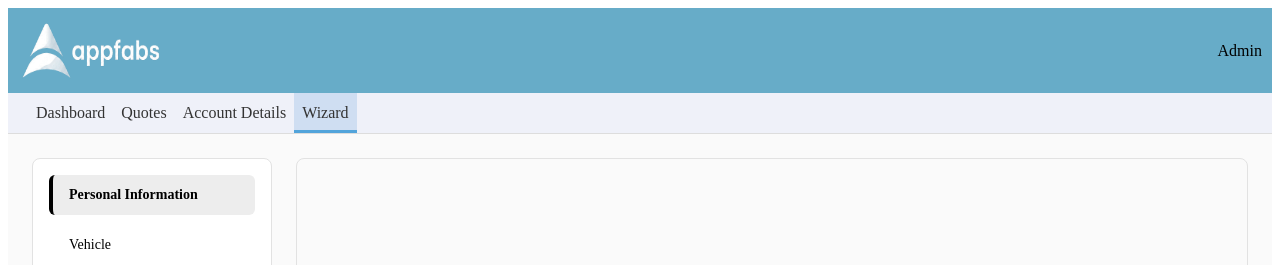
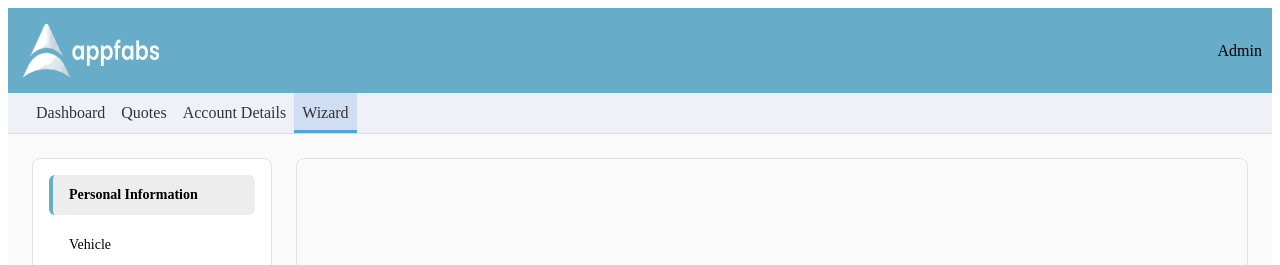
Before and after one commit to madhanmohan047/producerportal, a React (Create React App) app: page /wizard in a window 1280 px wide. Shown: the top 265 px of the page. Built offline with nearby package versions, Linux system fonts and the light colour scheme; no server answers.

Commit message:
css update

```diff
--- a/src/components/Wizard/Wizard.module.scss
+++ b/src/components/Wizard/Wizard.module.scss
@@ -35,7 +35,7 @@
 .active-step {
   font-weight: 600;
   background-color: #ededed;
-  border-left: 4px solid #000;
+  border-left: 4px solid var(--primary-color);
 }
 
 .wizard-content {
```
